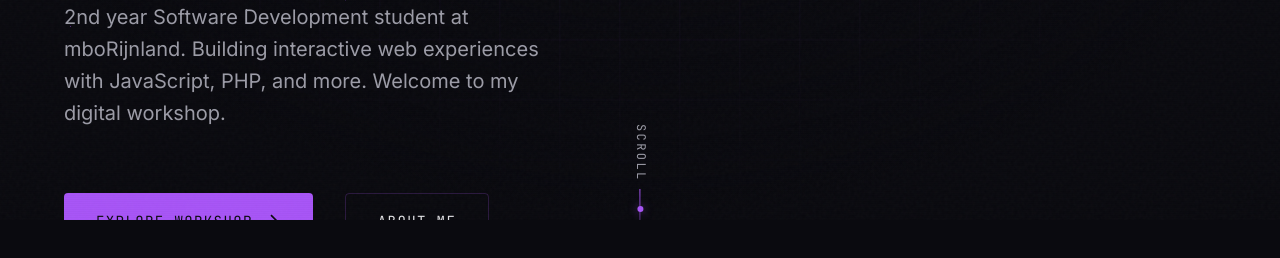
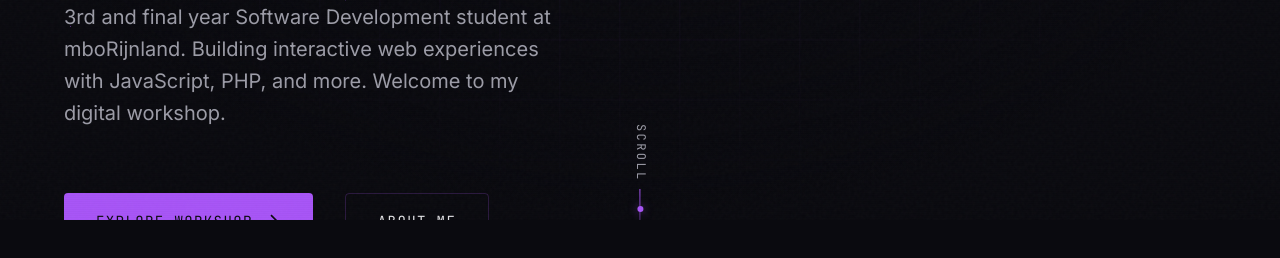
Before and after one commit to 1vo-x33/Portfolio_Website, a plain HTML site: page index.html in a window 1280 px wide. Shown: the part 580-838 px from the top of the page. Drawn offline with nearby package versions, Linux system fonts and the light colour scheme.

Commit message:
Update portfolio education to third and final year

```diff
--- a/index.html
+++ b/index.html
@@ -97,7 +97,7 @@
       </h1>
 
       <p class="hero-subtitle">
-        2nd year Software Development student at mboRijnland. Building interactive web experiences with JavaScript, PHP, and more. Welcome to my digital workshop.
+        3rd and final year Software Development student at mboRijnland. Building interactive web experiences with JavaScript, PHP, and more. Welcome to my digital workshop.
       </p>
 
       <div class="hero-cta">
```
